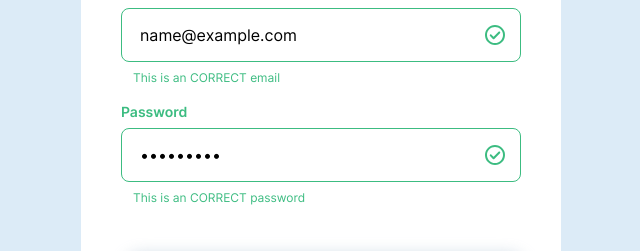
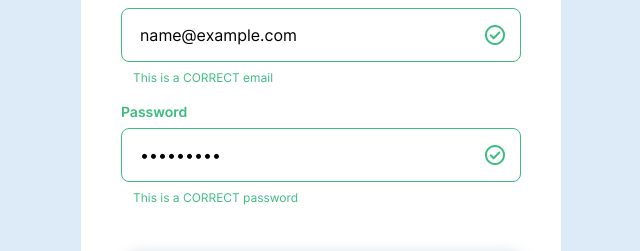
Before and after one commit to AMIHbKA/goose-track-react-project, a React (Create React App) app: page /goose-track-react-project/login in a window 1280 px wide. Both pictures are taken after typing "name@example.com", "Sample123" into the empty fields and a click on the button "Log In". Shown: the part 266-517 px from the top of the page, without its empty margins (319-959 px from the left). Built offline with nearby package versions, Linux system fonts and the light colour scheme; no server answers.

Commit message:
Corrected a syntax error

```diff
--- a/src/components/Forms/ValidMessage/ValidMessage.jsx
+++ b/src/components/Forms/ValidMessage/ValidMessage.jsx
@@ -2,9 +2,7 @@ import styled from 'styled-components';
 import { CommonInfoStringStyles } from 'UI';
 
 export const ValidMessage = ({ name }) => {
-  return (
-    <ValidMessageStyled>{`This is an CORRECT ${name}`}</ValidMessageStyled>
-  );
+  return <ValidMessageStyled>{`This is a CORRECT ${name}`}</ValidMessageStyled>;
 };
 
 const ValidMessageStyled = styled.span`
```
